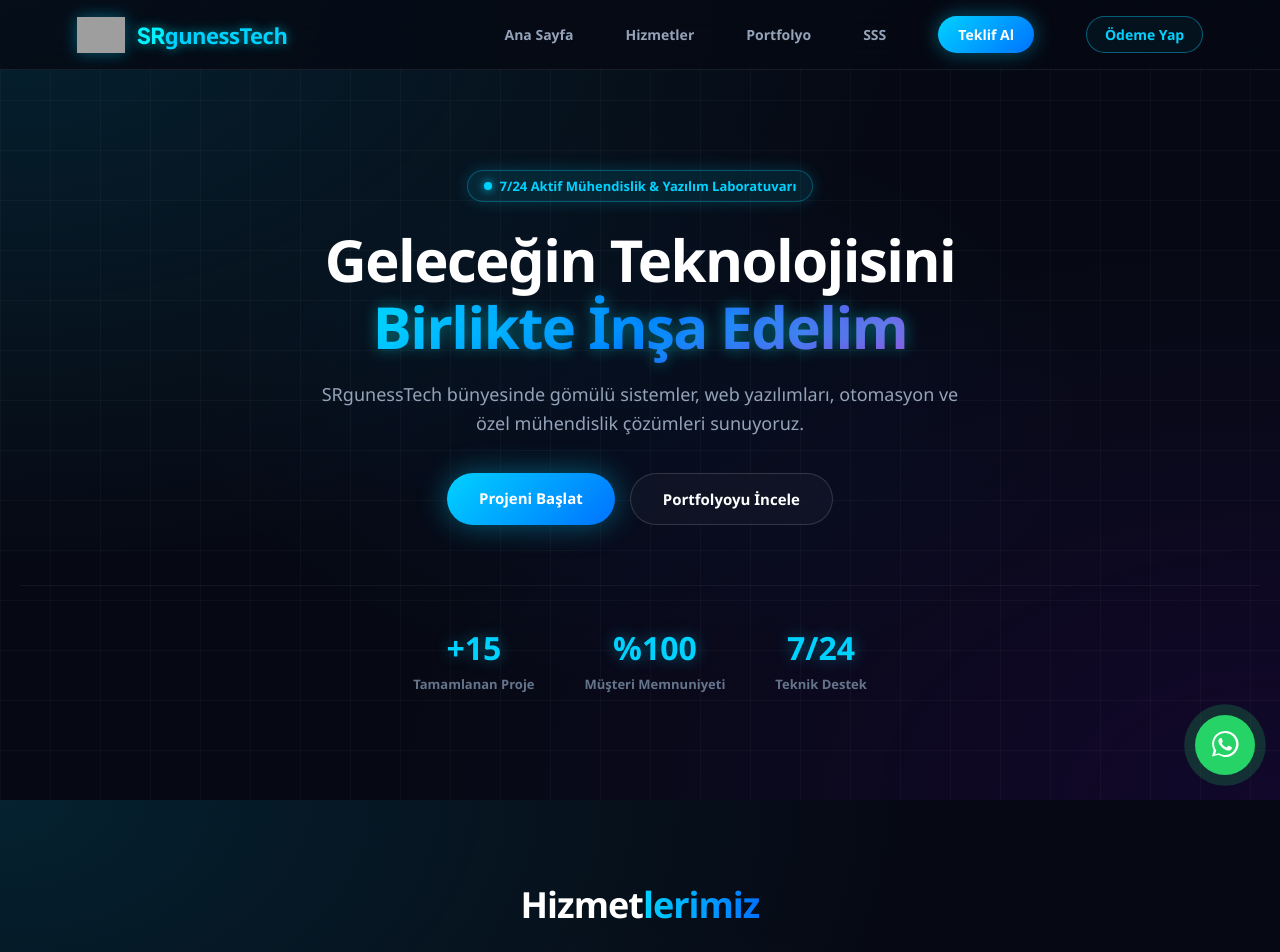
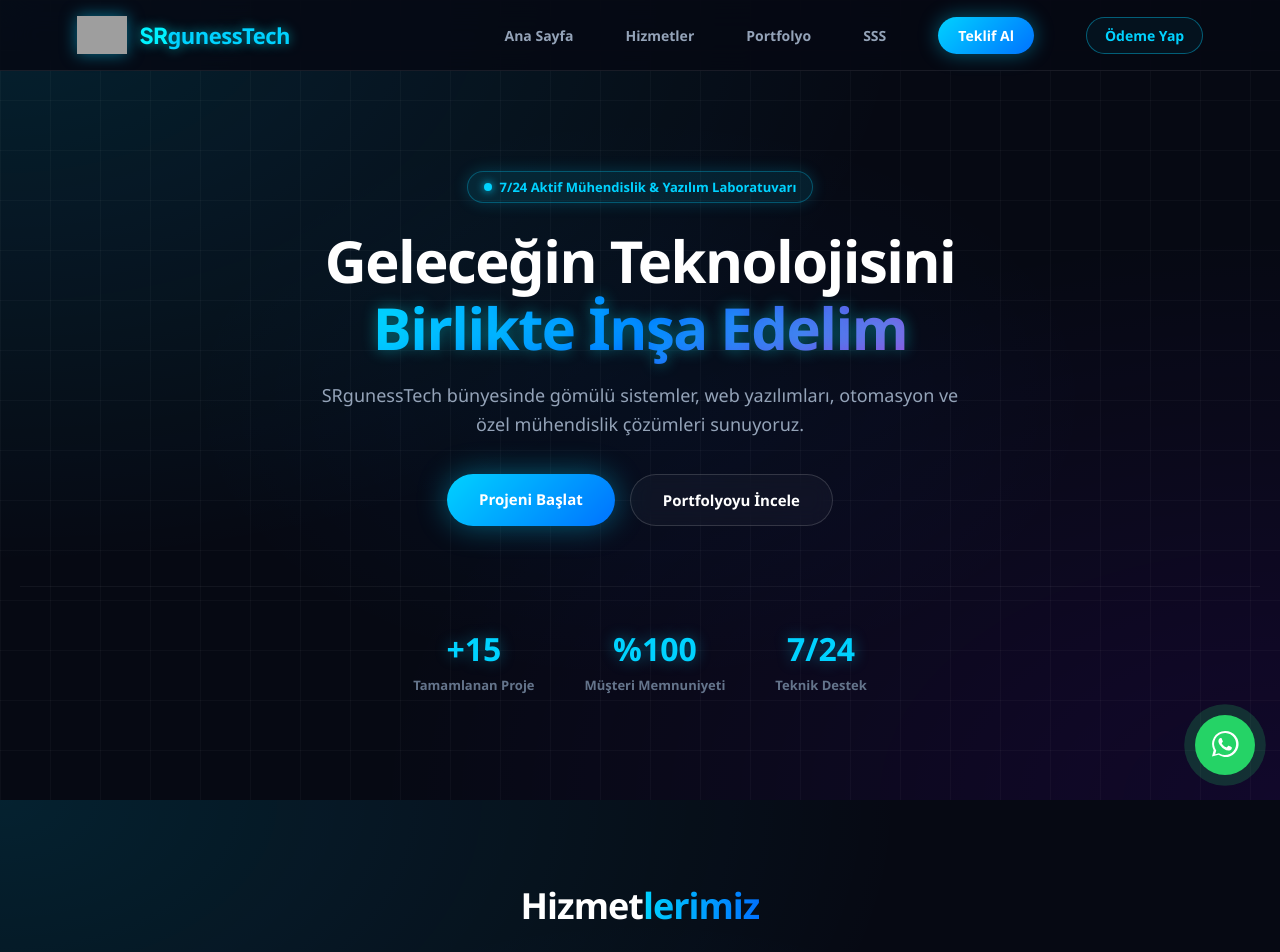
Before and after one commit to srguness7-max/SRgunessTech, a Flask app: page / in a window 1280 px wide. Shown: the top 952 px of the page. Run offline with Flask 3, Linux system fonts and the light colour scheme; grey boxes are pictures that could not be loaded.

Commit message:
Update base.html

```diff
--- a/templates/base.html
+++ b/templates/base.html
@@ -10,11 +10,13 @@
     <link href="https://fonts.googleapis.com/css2?family=Plus+Jakarta+Sans:wght@400;600;700;800&display=swap" rel="stylesheet">
 
     <style>
+        @import url('https://fonts.googleapis.com/css2?family=Plus+Jakarta+Sans:wght@400;600;700;800&display=swap');
+
         html { scroll-behavior: smooth; }
         * { box-sizing: border-box; }
         body {
             margin: 0; background-color: #060913; color: #fff;
-            font-family: 'Plus Jakarta Sans', sans-serif; overflow-x: hidden;
+            font-family: 'Plus Jakarta Sans', system-ui, -apple-system, sans-serif; overflow-x: hidden;
             background-image:
                 radial-gradient(at 0% 0%, rgba(0, 210, 255, 0.12) 0px, transparent 50%),
                 radial-gradient(at 100% 100%, rgba(120, 0, 255, 0.1) 0px, transparent 50%),
@@ -22,7 +24,6 @@
             background-attachment: fixed;
         }
 
-        /* AKICI GRID ÇİZGİLERİ ARKA PLAN */
         body::before {
             content: ''; position: fixed; top: 0; left: 0; width: 100%; height: 100%;
             background-image: linear-gradient(rgba(255, 255, 255, 0.03) 1px, transparent 1px),
@@ -33,7 +34,7 @@
         /* NAVBAR STİLLERİ */
         .navbar {
             display: flex; justify-content: space-between; align-items: center;
-            padding: 16px 6%; background: rgba(6, 9, 19, 0.8);
+            padding: 16px 6%; background: rgba(6, 9, 19, 0.85);
             backdrop-filter: blur(16px); -webkit-backdrop-filter: blur(16px);
             position: sticky; top: 0; z-index: 1000;
             border-bottom: 1px solid rgba(255, 255, 255, 0.08); flex-wrap: wrap; gap: 15px;
@@ -42,12 +43,9 @@
             display: flex; align-items: center; gap: 12px; text-decoration: none;
         }
         .logo-img {
-            height: 36px; width: auto; object-fit: contain;
-            filter: drop-shadow(0 0 8px rgba(0, 210, 255, 0.4));
+            height: 38px; width: auto; object-fit: contain;
+            filter: drop-shadow(0 0 8px rgba(0, 210, 255, 0.5));
             transition: 0.3s ease;
-        }
-        .logo a:hover .logo-img {
-            transform: scale(1.05); filter: drop-shadow(0 0 12px rgba(0, 210, 255, 0.7));
         }
         .logo-text {
             font-size: 22px; font-weight: 800; color: #fff; letter-spacing: -0.5px;
@@ -80,7 +78,7 @@
             z-index: 9999; justify-content: center; align-items: center; padding: 15px;
         }
         .modal-content {
-            background: rgba(13, 19, 35, 0.9); border: 1px solid rgba(0, 210, 255, 0.3); border-radius: 16px;
+            background: rgba(13, 19, 35, 0.95); border: 1px solid rgba(0, 210, 255, 0.3); border-radius: 16px;
             padding: 30px; max-width: 500px; width: 100%;
             box-shadow: 0 0 40px rgba(0, 210, 255, 0.2); color: #fff;
             position: relative; text-align: center; max-height: 90vh; overflow-y: auto;
@@ -105,7 +103,6 @@
         .btn-submit { width: 100%; padding: 14px; background: #25d366; color: #fff; font-weight: 700; border: none; border-radius: 8px; cursor: pointer; font-size: 15px; transition: 0.3s; }
         .btn-submit:hover { box-shadow: 0 0 20px rgba(37, 211, 102, 0.6); }
 
-        /* SABİT WHATSAPP ICONU */
         .fixed-wa-btn {
             position: fixed; bottom: 25px; right: 25px; width: 60px; height: 60px;
             background: #25d366; border-radius: 50%; display: flex; justify-content: center; align-items: center;
@@ -119,7 +116,6 @@
         }
         .fixed-wa-btn svg { width: 32px; height: 32px; fill: #fff; }
 
-        /* FOOTER */
         .footer {
             background: rgba(4, 6, 12, 0.95); border-top: 1px solid rgba(255, 255, 255, 0.08); padding: 50px 8% 25px;
             margin-top: 80px; text-align: center; color: #64748b; font-size: 14px;
@@ -143,7 +139,11 @@
     <header class="navbar">
         <div class="logo">
             <a href="{{ url_for('index') }}">
-                <img src="{{ url_for('static', filename='images/logo.png') }}" alt="SRgunessTech Logo" class="logo-img">
+                <!--images/images/logo.png yapısına göre tam güncellenen resim yolu-->
+                <img src="{{ url_for('static', filename='images/images/logo.png') }}"
+                     alt=""
+                     class="logo-img">
+
                 <span class="logo-text">SR<span>gunessTech</span></span>
             </a>
         </div>
@@ -161,14 +161,12 @@
         {% block content %}{% endblock %}
     </main>
 
-    <!-- SABİT WHATSAPP ICONU -->
     <a href="https://wa.me/905531734971?text=Merhaba%2C%20SRgunessTech%20uzzerinden%20bilgi%20almak%20istiyorum." target="_blank" class="fixed-wa-btn" title="WhatsApp İle İletişime Geç">
         <svg viewBox="0 0 32 32">
             <path d="M16 2A13 13 0 0 0 4.68 21.25L3 27.5l6.43-1.65A13 13 0 1 0 16 2zm0 24a11 11 0 0 1-5.59-1.52l-.4-.24-3.8.97 1-3.68-.26-.41A11 11 0 1 1 16 26zm6-8.16c-.33-.16-1.95-.96-2.25-1.07s-.52-.16-.74.16-.86 1.07-1.05 1.29-.38.25-.71.08a9 9 0 0 1-2.63-1.62 10 10 0 0 1-1.82-2.27c-.19-.33 0-.5.15-.66s.33-.38.5-.57a2.2 2.2 0 0 0 .33-.55.6.6 0 0 0 0-.57c-.08-.16-.74-1.78-1-2.43s-.54-.54-.74-.55h-.63a1.2 1.2 0 0 0-.88.41 3.7 3.7 0 0 0-1.15 2.75 6.4 6.4 0 0 0 1.34 3.42 14.7 14.7 0 0 0 5.65 5 19 19 0 0 0 1.9.7 4.6 4.6 0 0 0 2.1.13 3.4 3.4 0 0 0 2.25-1.58 2.8 2.8 0 0 0 .2-1.58c-.08-.13-.31-.22-.64-.38z"/>
         </svg>
     </a>
 
-    <!-- FOOTER -->
     <footer class="footer">
         <div class="footer-content">
             <div class="footer-col">
@@ -195,7 +193,6 @@
         </div>
     </footer>
 
-    <!-- MODALLAR -->
     <div id="requestModal" class="modal-overlay">
         <div class="modal-content">
             <span class="modal-close" onclick="closeRequestModal()">&times;</span>
```
